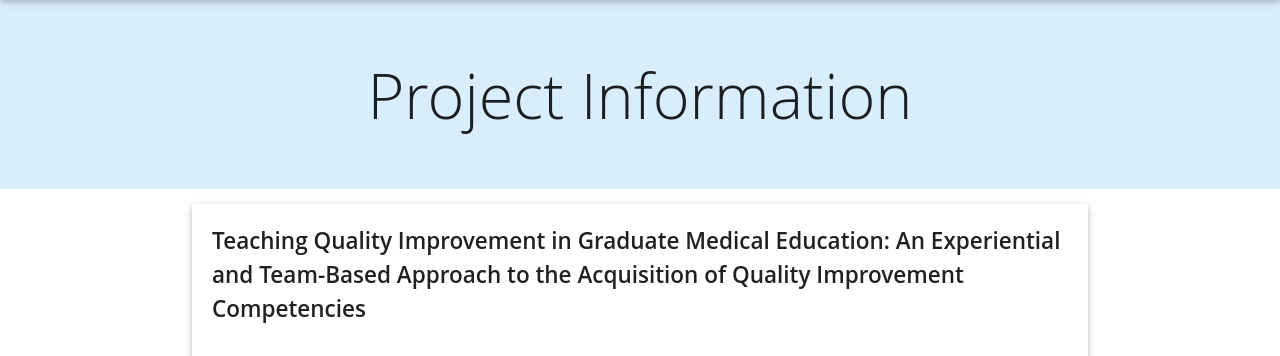
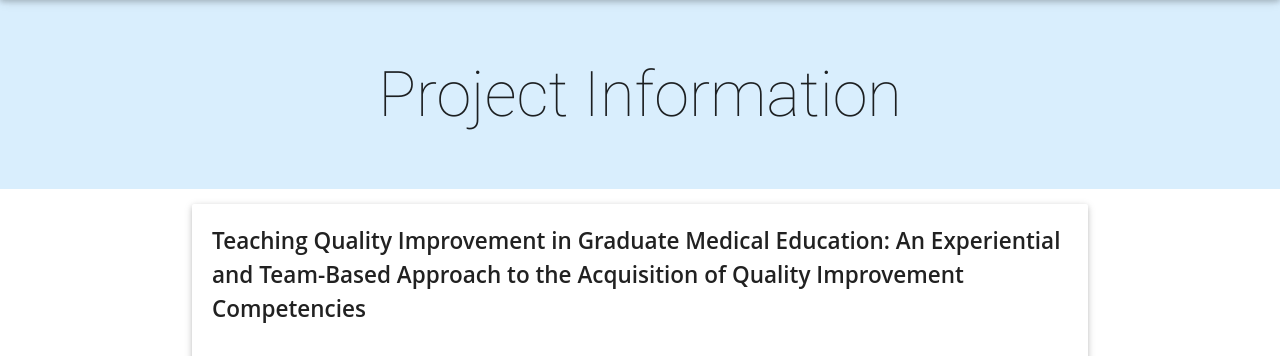
Before and after one commit to ctsit/qipr, a Django app: page /project_info/1/ in a window 1280 px wide. Shown: the part 64-420 px from the top of the page. Run offline with Django 3.2, Linux system fonts and the light colour scheme; data comes from the database, SQL or seed files in the repository; data that the repository does not hold is empty; parts of the project's set-up code (start-up, migrations or seed data) failed here and were passed over; some libraries are stand-ins or nearby versions.

Commit message:
Remove open sans font from project title on project_info.html

```diff
--- a/qipr/registry/templates/registry/project_info.html
+++ b/qipr/registry/templates/registry/project_info.html
@@ -3,7 +3,7 @@
         {% load staticfiles %}
         <link href="{% static 'qipr/css/materialize.css' %}" type="text/css" rel="stylesheet"/>
         <link href="{% static 'qipr/css/main.css' %}" type="text/css" rel="stylesheet"/>
-        <link href="https://fonts.googleapis.com/icon?family=Material+Icons" rel="stylesheet">
+        <link href="//fonts.googleapis.com/icon?family=Material+Icons" rel="stylesheet">
         <link rel="icon" type="image/png" sizes="32x32" href="{% static 'qipr/img/favicon-32x32.png' %}">
         <script src="https://code.jquery.com/jquery-3.1.0.min.js" integrity="sha256-cCueBR6CsyA4/9szpPfrX3s49M9vUU5BgtiJj06wt/s=" crossorigin="anonymous"></script>
     </head>
@@ -34,14 +34,12 @@
         <!-- END SECTION THAT WILL GO IN THE LAYOUT TEMPLATE -->
 
 
-
         <div class="headerbg__interiorpg center">
-            <h1 class="question__header font__opensans">Project Information</h1>
+            <h1 class="question__header">Project Information</h1>
         </div>
 
         <div class="row">
             <div class="container">
-
                 <div class="card">
 					<p class="card-content--title">
                         <span class="card__title">{{title}}</span>
```
